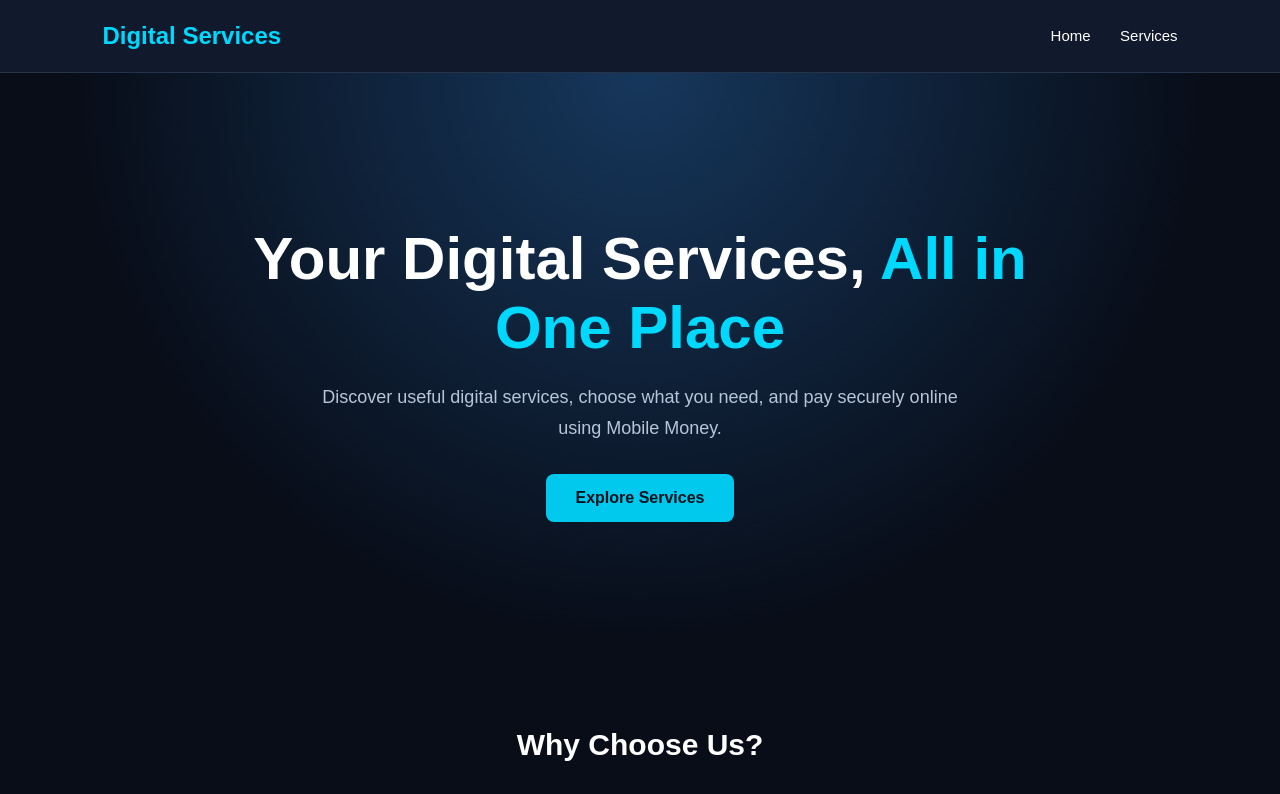
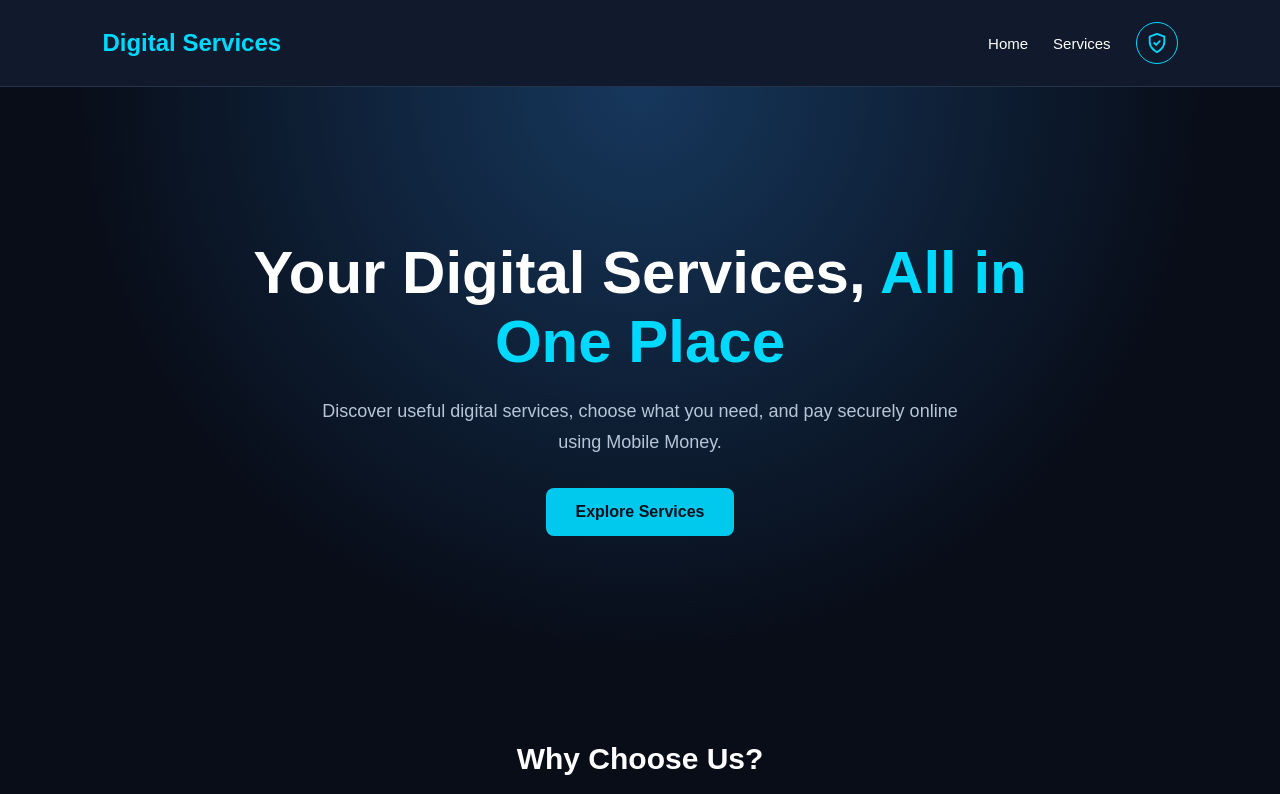
Before and after one commit to caleb2022fhf/digital-services-platform, a website: page frontend/index.html in a window 1280 px wide. Shown: the top 794 px of the page. Drawn offline with Linux system fonts and the light colour scheme.

Commit message:
Enhance navigation with admin icon link
Added admin icon link to navigation bar with SVG.

```diff
--- a/frontend/index.html
+++ b/frontend/index.html
@@ -6,6 +6,7 @@
     <meta name="viewport" content="width=device-width, initial-scale=1.0">
     <meta name="description" content="Discover and purchase digital services online.">
     <title>Digital Services | Home</title>
+
     <style>
         * {
             margin: 0;
@@ -34,15 +35,44 @@
             font-weight: bold;
         }
 
+        nav {
+            display: flex;
+            align-items: center;
+            gap: 25px;
+        }
+
         nav a {
             color: white;
             text-decoration: none;
-            margin-left: 25px;
             font-size: 15px;
         }
 
         nav a:hover {
             color: #00d9ff;
+        }
+
+        .admin-icon {
+            display: inline-flex;
+            align-items: center;
+            justify-content: center;
+            width: 42px;
+            height: 42px;
+            border: 1px solid #00d9ff;
+            border-radius: 50%;
+            color: #00d9ff;
+            transition: 0.3s;
+        }
+
+        .admin-icon:hover {
+            background: #00d9ff;
+            color: #080d18;
+            box-shadow: 0 0 15px #00d9ff;
+            transform: scale(1.08);
+        }
+
+        .admin-icon svg {
+            width: 22px;
+            height: 22px;
         }
 
         .hero {
@@ -137,12 +167,13 @@
                 gap: 18px;
             }
 
-            nav a {
-                margin: 0 8px;
+            nav {
+                gap: 18px;
             }
         }
     </style>
 </head>
+
 <body>
 
     <header>
@@ -151,6 +182,22 @@
         <nav>
             <a href="index.html">Home</a>
             <a href="services.html">Services</a>
+
+            <a href="admin.html" class="admin-icon"
+               title="Administrator Login"
+               aria-label="Administrator Login">
+
+                <svg viewBox="0 0 24 24" fill="none"
+                     stroke="currentColor"
+                     stroke-width="2"
+                     stroke-linecap="round"
+                     stroke-linejoin="round">
+
+                    <path d="M12 22s8-4 8-11V5l-8-3-8 3v6c0 7 8 11 8 11z"/>
+                    <path d="m9 12 2 2 4-4"/>
+                </svg>
+
+            </a>
         </nav>
     </header>
 
@@ -169,6 +216,7 @@
         <h2>Why Choose Us?</h2>
 
         <div class="feature-grid">
+
             <div class="feature">
                 <h3>Digital Services</h3>
                 <p>Access useful digital services from one convenient platform.</p>
@@ -183,6 +231,7 @@
                 <h3>Easy Access</h3>
                 <p>Choose a service and follow the steps to receive it after payment confirmation.</p>
             </div>
+
         </div>
     </section>
 
```
